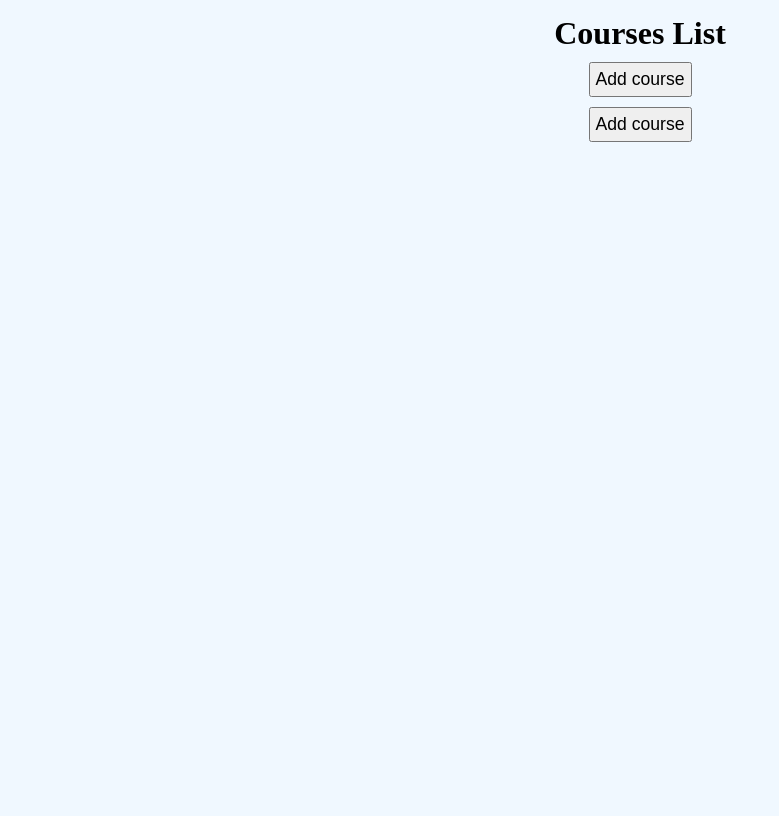
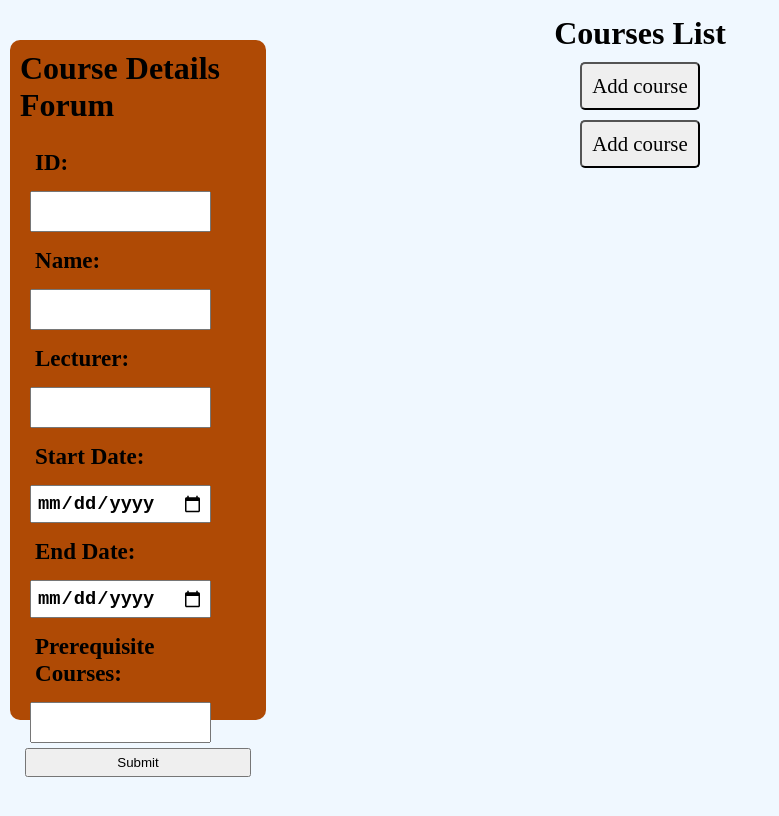
Before and after one commit to Chris-Haj/TestingNode, a website: page index.html in a window 1280 px wide. Shown: the top 816 px of the page, without its empty margins (0-779 px from the left). Drawn offline with nearby package versions, Linux system fonts and the light colour scheme; no server answers.

Commit message:
added forum for adding courses need to make forum add input to database.

```diff
--- a/index.html
+++ b/index.html
@@ -10,11 +10,38 @@
 <body>
 <h1 id="list">Courses List</h1>
 <div class="content">
-    <button>Add course</button>
+    <button class="addCourse">Add course</button>
+
     <ul id="courses">
 
     </ul>
-    <button>Add course</button>
+    <button class="addCourse">Add course</button>
+</div>
+<div class="CourseEditor">
+    <h1>Course Details Forum</h1>
+    <div class="form-container">
+        <form id="course-form">
+            <label for="id">ID:</label>
+            <input type="text" id="id" name="id" required>
+
+            <label for="name">Name:</label>
+            <input type="text" id="name" name="name" required>
+
+            <label for="lecturer">Lecturer:</label>
+            <input type="text" id="lecturer" name="lecturer" required>
+
+            <label for="start-date">Start Date:</label>
+            <input type="date" id="start-date" name="start-date" required>
+
+            <label for="end-date">End Date:</label>
+            <input type="date" id="end-date" name="end-date" required>
+
+            <label for="prerequisite-courses">Prerequisite Courses:</label>
+            <input type="text" id="prerequisite-courses" name="prerequisite-courses">
+
+            <button type="submit">Submit</button>
+        </form>
+    </div>
 </div>
 </body>
 </html>
--- a/mainPageStyles.css
+++ b/mainPageStyles.css
@@ -6,6 +6,7 @@
 
 body {
     background: aliceblue;
+    height: 3000px;
 }
 
 #list {
@@ -22,7 +23,15 @@ body {
 }
 
 .content button {
-    font-size: 110%;
+    font-size: 130%;
+    font-family: Serif;
+    border-radius: 5px;
+    padding: 10px;
+}
+
+.content button:hover {
+    font-weight: bold;
+
 }
 
 #courses {
@@ -40,3 +49,39 @@ body {
     justify-content: center;
     align-items: center;
 }
+
+.CourseEditor {
+    display: flex;
+    flex-direction: column;
+    align-items: center;
+    border-radius: 10px;
+    background-color: #af4a05;
+    position: fixed;
+    bottom: 10%;
+    /*left: -100%;*/
+    height: 85%;
+    width: 20%;
+    z-index: 5;
+    transition: left 0.3s ease-in-out;
+}
+
+#course-form {
+    font-size: 120%;
+    display: flex;
+    flex-direction: column;
+    align-content: space-evenly;
+}
+
+#course-form label {
+    font-size: 120%;
+    font-weight: bold;
+    margin: 5px;
+}
+
+#course-form input {
+    font-size: 120%;
+    width: 80%;
+    font-weight: bold;
+    margin: 5px;
+}
+#form
--- a/scripts.js
+++ b/scripts.js
@@ -1,4 +1,9 @@
 $(document).ready(() => {
+
+    $('.addCourse').click(()=>{
+        $('.CourseEditor').css('display','flex').animate({ left: '5' }, 200);
+    })
+
     $.ajax({
         url: '/courses',
         type: 'GET',
```
Also changed, not shown: forums/AddForum.html (deleted, +0 -15 lines), background.png (deleted), forums/AddForumStyles.css (deleted), forums/courseCRED.js (deleted).
